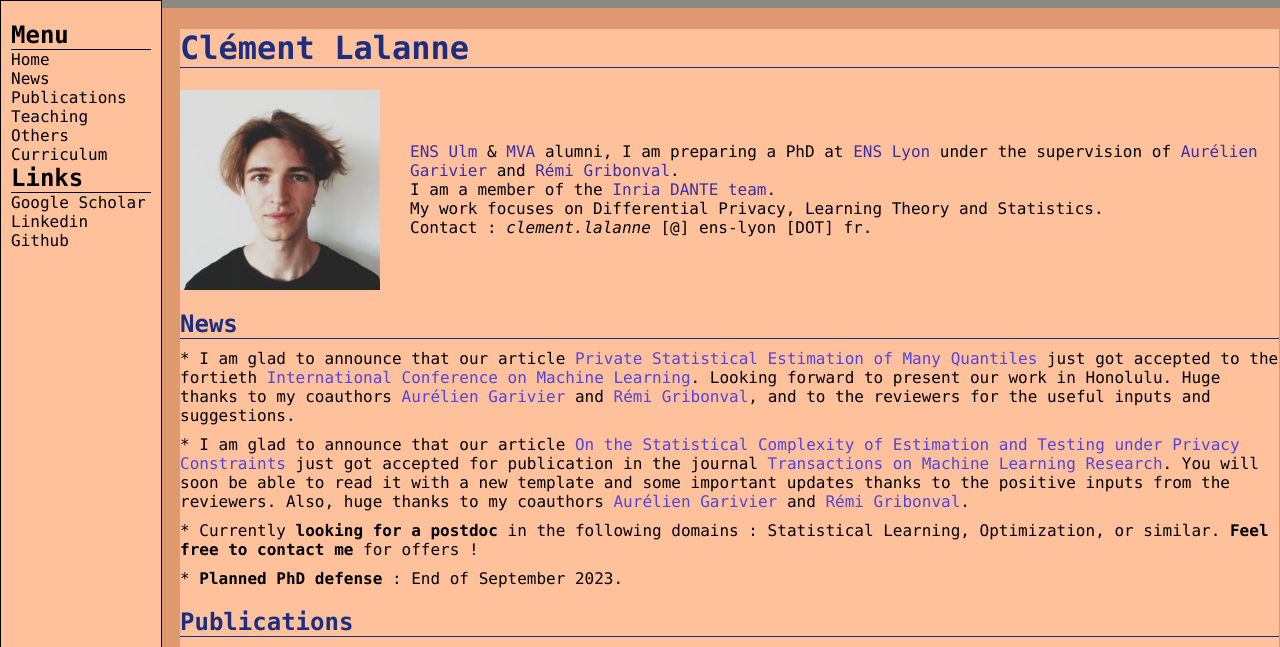
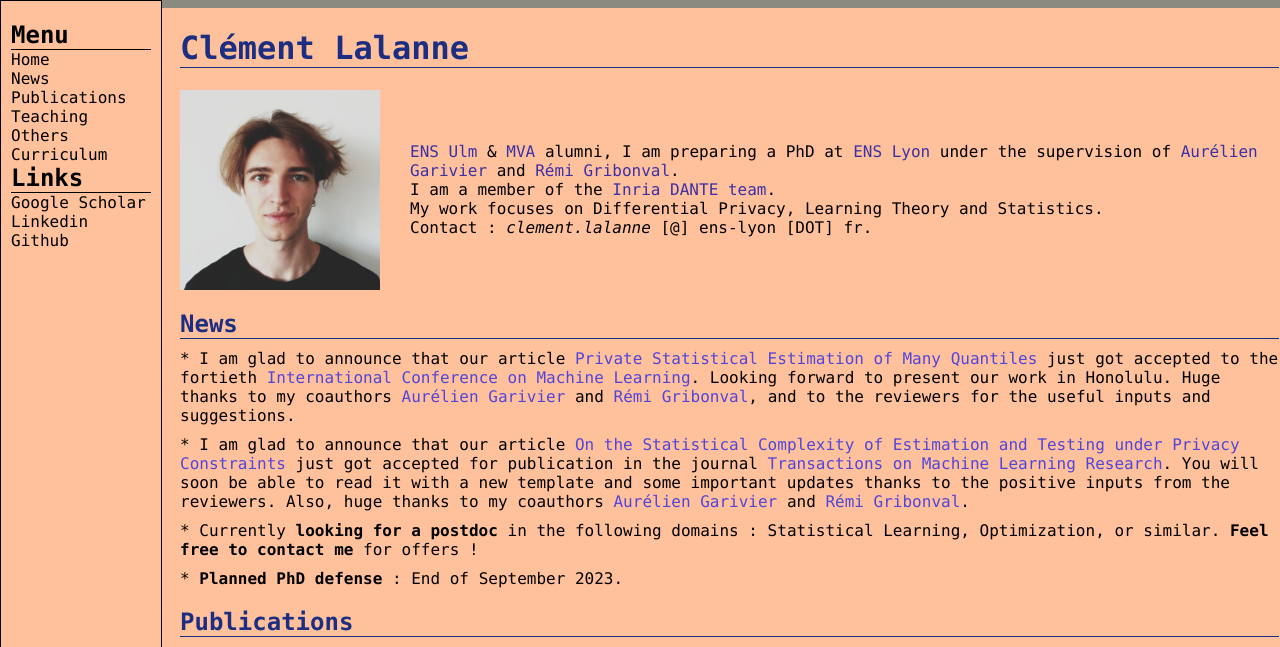
Before and after one commit to clemlal/clemlal.github.io, a Jekyll site: the page index.html, which Jekyll copies as it is, in a window 1280 px wide and 1400 px high. Shown: the top 647 px of the window. Built offline with Jekyll 4.4.1, drawn with Linux system fonts in a browser that asks for light colours; grey boxes are pictures that could not be loaded.

Commit message:
Update index.html

```diff
--- a/index.html
+++ b/index.html
@@ -5,7 +5,7 @@
   <style>
     .container {
       overflow: scroll; /* add a scroll bar to the container */
-      background-color: rgb(223, 153, 113);
+      background-color: rgb(255, 192, 156);
       font-family: "Lucida Console", monospace;
       border-left: 1px solid grey;
       padding: 0 90px 0;
```
